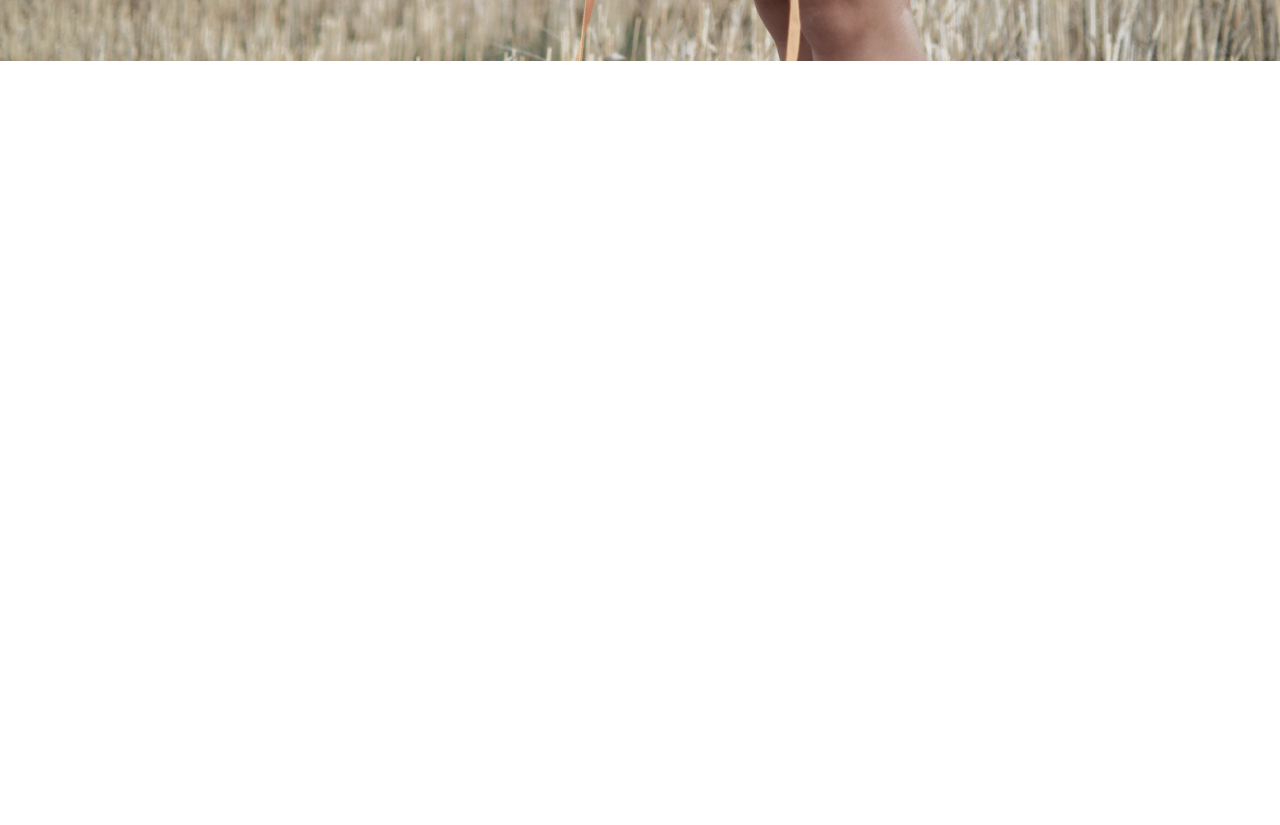
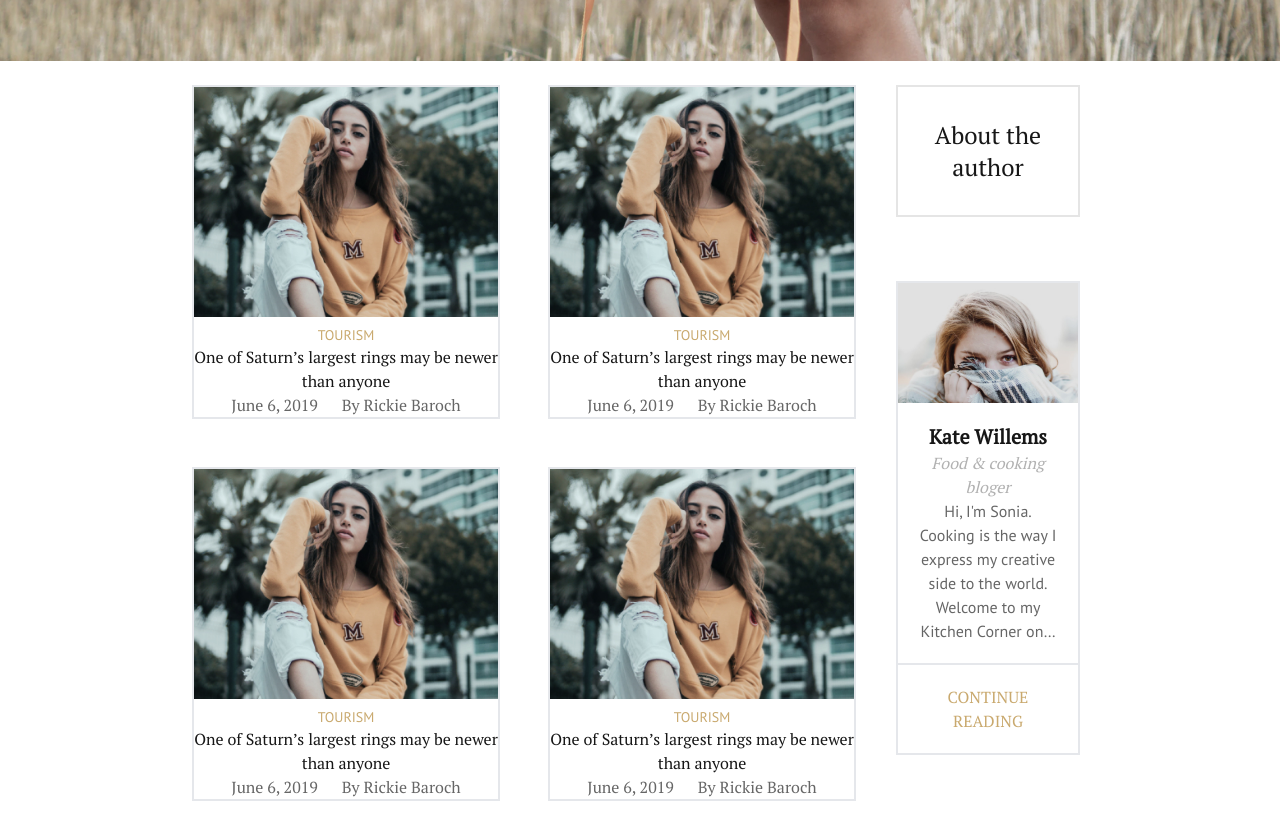
Before and after one commit to Muurilo/Fashion, a Gatsby site: page / in a window 1280 px wide. Shown: the part 486-1311 px from the top of the page. Before the commit the page ends 800 px from the top, so only its background shows below. Built offline with nearby package versions, Linux system fonts and the light colour scheme; Gatsby itself is replaced by a stand-in of ours.

Commit message:
Home page 80%

```diff
--- a/src/pages/index.tsx
+++ b/src/pages/index.tsx
@@ -2,7 +2,11 @@ import * as React from "react";
 import { useState } from "react";
 
 //@ts-ignore
-import FeaturedImg from "../images/featured.webp"
+import FeaturedImg from "../images/featured.webp";
+//@ts-ignore
+import PostImg1 from "../images/postimage1.jpg";
+//@ts-ignore
+import AuthorImg from "../images/author.jpg";
 
 const IndexPage = () => {
   let [mobileMenuOpen, setMobileMenuOpen] = useState(false);
@@ -57,6 +61,7 @@ const IndexPage = () => {
           </a>
         </nav>
       </header>
+      <main className="flex flex-col overflow-hidden">
         <div className="relative flex flex-col items-center justify-center w-screen text-center h-80 md:h-1/2">
           <img
             src={FeaturedImg}
@@ -75,6 +80,117 @@ const IndexPage = () => {
             </div>
           </div>
         </div>
+        <div className="flex flex-col flex-wrap items-center justify-center overflow-hidden md:justify-start md:items-start lg:mx-44 md:flex-row">
+          <div className="flex-grow w-full px-10 overflow-hidden md:px-4 sm:w-full md:w-1/2 lg:w-1/2 xl:w-1/2">
+            <div className="flex flex-wrap -mx-6 overflow-hidden">
+              <div className="w-full px-6 my-6 overflow-hidden md:w-1/2">
+                <article className="flex flex-col items-center justify-center w-auto h-auto border-2">
+                  <img src={PostImg1} className="w-full h-full" alt="" />
+                  <p className="pt-2 text-sm uppercase font-pt-sans text-highlight">
+                    Tourism
+                  </p>
+                  <h1 className="text-center font-pt-serif text-text-primary">
+                    One of Saturn’s largest rings may be newer than anyone
+                  </h1>
+                  <div className="flex flex-row mx-1 space-x-6 font-pt-serif text-text-secondary">
+                    <p>June 6, 2019</p>
+                    <p>
+                      <span className="text-text-tertiary">By</span> Rickie
+                      Baroch
+                    </p>
+                  </div>
+                </article>
+              </div>
+              <div className="w-full px-6 my-6 overflow-hidden md:w-1/2">
+                <article className="flex flex-col items-center justify-center w-auto h-auto border-2">
+                  <img src={PostImg1} className="w-full h-full" alt="" />
+                  <p className="pt-2 text-sm uppercase font-pt-sans text-highlight">
+                    Tourism
+                  </p>
+                  <h1 className="text-center font-pt-serif text-text-primary">
+                    One of Saturn’s largest rings may be newer than anyone
+                  </h1>
+                  <div className="flex flex-row mx-1 space-x-6 font-pt-serif text-text-secondary">
+                    <p>June 6, 2019</p>
+                    <p>
+                      <span className="text-text-tertiary">By</span> Rickie
+                      Baroch
+                    </p>
+                  </div>
+                </article>
+              </div>
+              <div className="w-full px-6 my-6 overflow-hidden md:w-1/2">
+                <article className="flex flex-col items-center justify-center w-auto h-auto border-2">
+                  <img src={PostImg1} className="w-full h-full" alt="" />
+                  <p className="pt-2 text-sm uppercase font-pt-sans text-highlight">
+                    Tourism
+                  </p>
+                  <h1 className="text-center font-pt-serif text-text-primary">
+                    One of Saturn’s largest rings may be newer than anyone
+                  </h1>
+                  <div className="flex flex-row mx-1 space-x-6 font-pt-serif text-text-secondary">
+                    <p>June 6, 2019</p>
+                    <p>
+                      <span className="text-text-tertiary">By</span> Rickie
+                      Baroch
+                    </p>
+                  </div>
+                </article>
+              </div>
+              <div className="w-full px-6 my-6 overflow-hidden md:w-1/2">
+                <article className="flex flex-col items-center justify-center w-auto h-auto border-2">
+                  <img src={PostImg1} className="w-full h-full" alt="" />
+                  <p className="pt-2 text-sm uppercase font-pt-sans text-highlight">
+                    Tourism
+                  </p>
+                  <h1 className="text-center font-pt-serif text-text-primary">
+                    One of Saturn’s largest rings may be newer than anyone
+                  </h1>
+                  <div className="flex flex-row mx-1 space-x-6 font-pt-serif text-text-secondary">
+                    <p>June 6, 2019</p>
+                    <p>
+                      <span className="text-text-tertiary">By</span> Rickie
+                      Baroch
+                    </p>
+                  </div>
+                </article>
+              </div>
+            </div>
+          </div>
+          <div className="w-full px-6 my-6 overflow-hidden md:w-1/4 lg:w-1/4 xl:w-1/4">
+            <div className="flex items-center justify-center p-8 mb-16 text-center border-2 border-custom-border">
+              <h1 className="text-2xl font-pt-serif text-text-primary">
+                About the author
+              </h1>
+            </div>
+            <article className="flex flex-col items-center justify-center w-auto h-auto text-center border-2">
+              <img
+                src={AuthorImg}
+                className="object-cover w-full h-full"
+                alt=""
+              />
+              <div className="p-5">
+                <h1 className="text-xl font-bold text-text-primary font-pt-serif">
+                  Kate Willems
+                </h1>
+                <h2 className="italic font-pt-serif text-text-other">
+                  Food &amp; cooking bloger
+                </h2>
+                <p className="text-center font-pt-sans text-text-secondary">
+                  Hi, I'm Sonia. Cooking is the way I express my creative side
+                  to the world. Welcome to my Kitchen Corner on…
+                </p>
+              </div>
+              <a
+                className="w-full p-5 uppercase border-t-2 text-highlight font-pt-serif"
+                href="#"
+              >
+                Continue Reading
+              </a>
+            </article>
+          </div>
+        </div>
+      </main>
     </>
   );
 };
--- a/tailwind.config.js
+++ b/tailwind.config.js
@@ -10,7 +10,9 @@ module.exports = {
       colors: {
         "text-primary": "#171717",
         "text-secondary": "#666666",
-        "highlight": "#C9A96E"
+        "text-other": "#B1B1B1",
+        "highlight": "#C9A96E",
+        "custom-border": "#E5E5E5"
       },
       fontFamily: {
         "pt-serif": "PT Serif",
```
Also changed, not shown: src/images/author.jpg (added), src/images/postimage1.jpg (added), 1 other file. Lines whose indentation alone changed are shown as unchanged.
